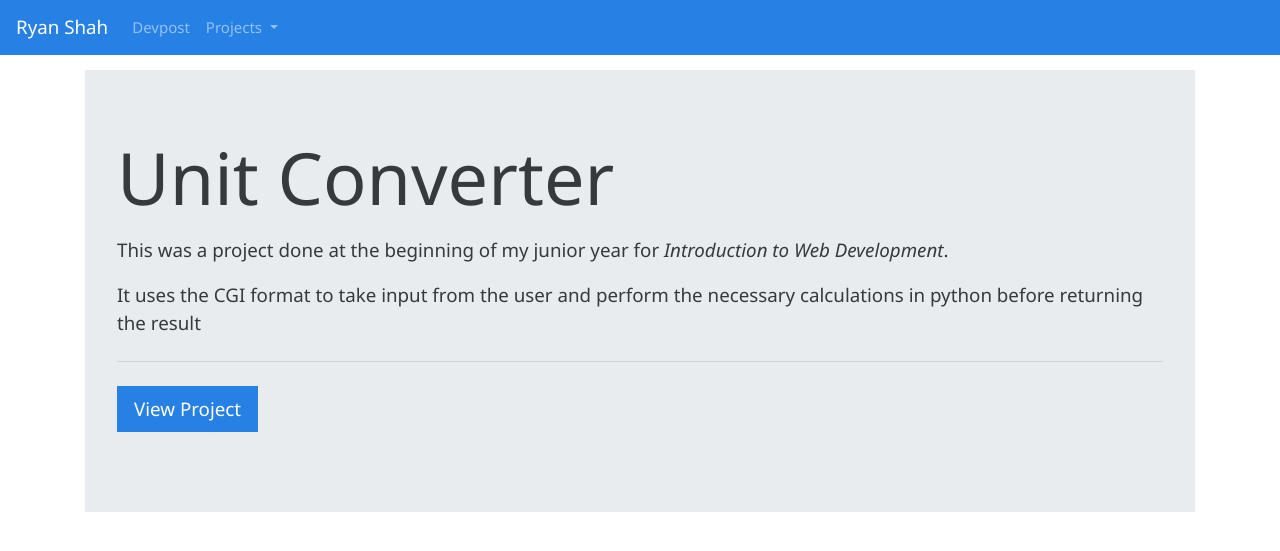
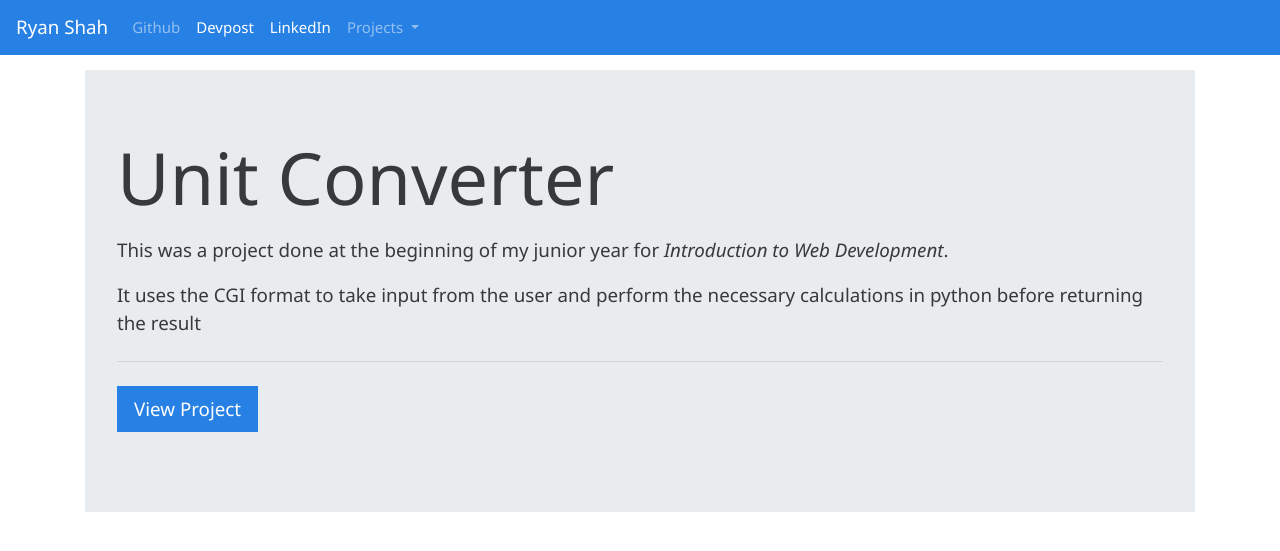
Before and after one commit to ryan-shah/ryan-shah.github.io, a Jekyll site: the page built from _posts/2016-09-09-convert.html, in a window 1280 px wide. Shown: the top 551 px of the page. Built offline with Jekyll 4.4.1, drawn with Linux system fonts in a browser that asks for light colours.

Commit message:
linked in and github

```diff
--- a/_layouts/default.html
+++ b/_layouts/default.html
@@ -15,7 +15,13 @@
 	<div class="collapse navbar-collapse" id="navbarColor01">
 		<ul class="navbar-nav mr-auto>
 			<li class="nav-item active">
-				<a class="nav-link" href="https://devpost.com/ryan91396">Devpost<span class="sr-only">(current)</span></a>
+				<a class="nav-link" href="https://github.com/ryan-shah">Github</a>
+			</li>
+			<li class="nav-item active">
+				<a class="nav-link" href="https://devpost.com/ryan91396">Devpost</a>
+			</li>
+			<li class="nav-item active">
+				<a class="nav-link" href="www.linkedin.com/in/ryan-shah">LinkedIn</a>
 			</li>
 			<li class="nav-item dropdown">
 				<a class="nav-link dropdown-toggle" href="/projects/" id="navbarDropdown" role="button" data-toggle="dropdown" aria-haspopup="true" aria-expanded="false">
```
